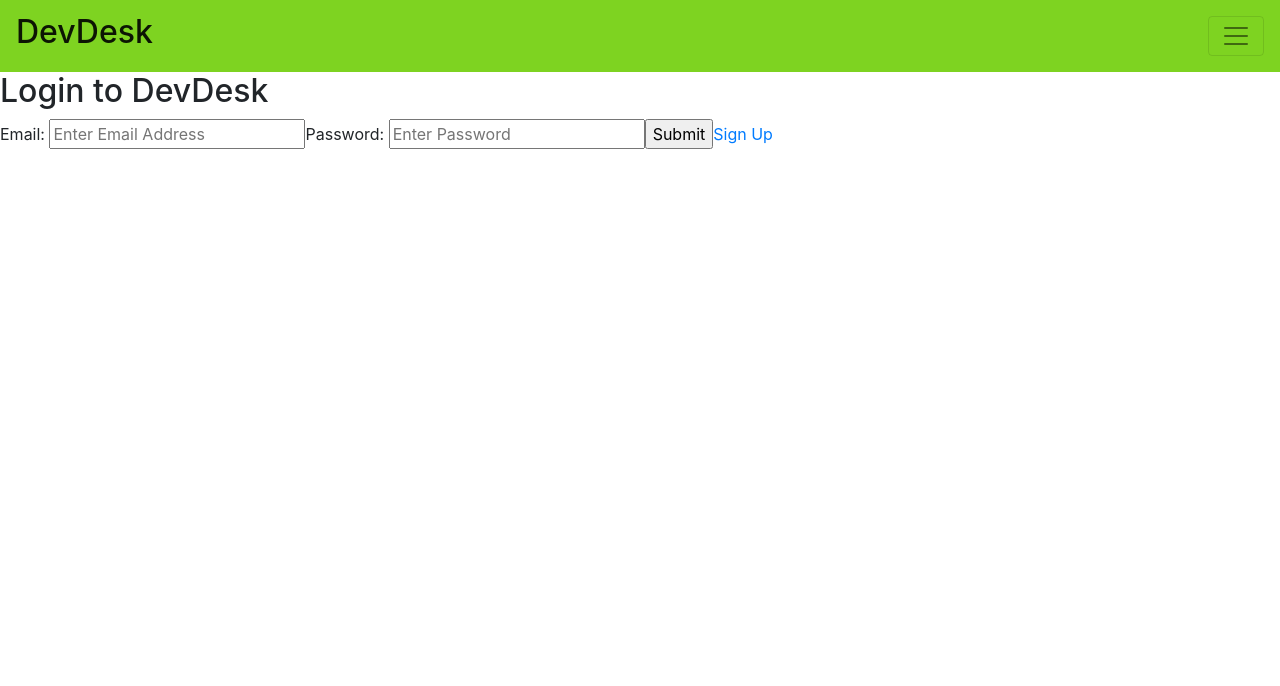
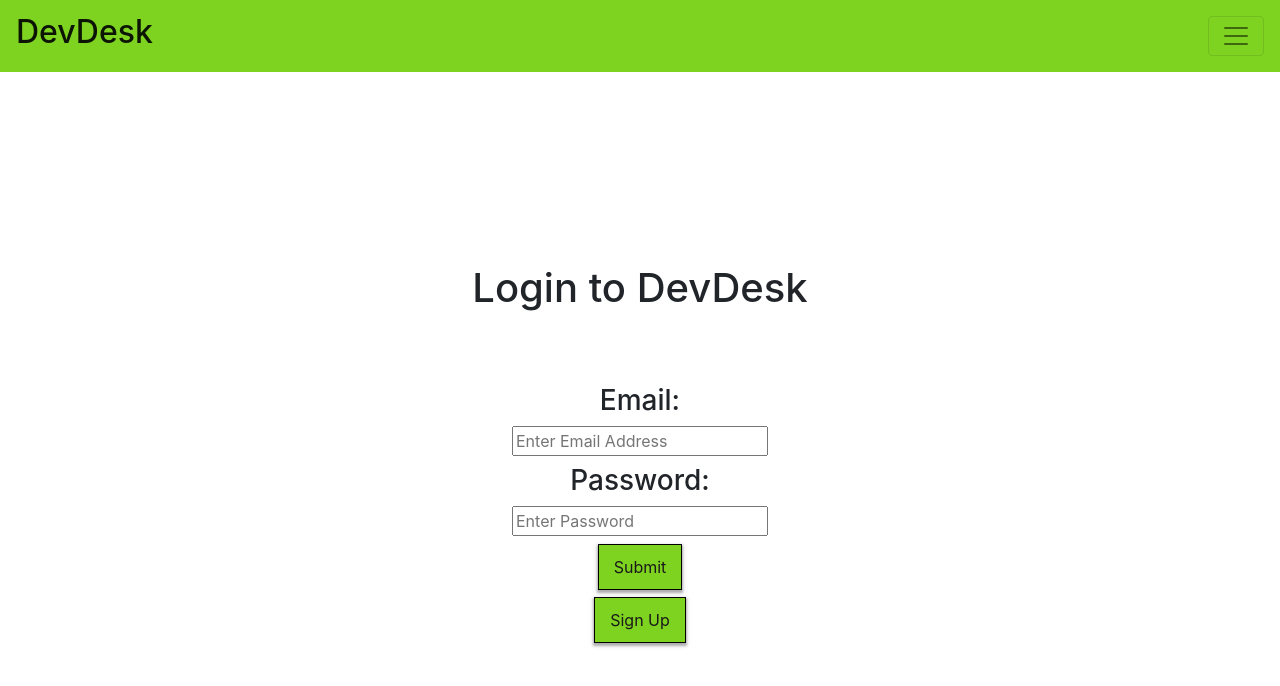
Before and after one commit to Build-Week-Dev-Desk/FrontEnd, a React (Create React App) app in the folder client/: page / in a window 1280 px wide. Shown: the top 686 px of the page. Built offline with nearby package versions, Linux system fonts and the light colour scheme.

Commit message:
Added styling for create new ticket

```diff
--- a/client/src/App.css
+++ b/client/src/App.css
@@ -53,13 +53,15 @@
   transition: all 0.2 ease-in;
   display: flex;
   align-items: center;
-  margin: 0 0 3% 0;
+  margin: 0 auto;
+  margin-bottom: 3%;
 }
 .submitbtn:hover {
   transform: translateY(-1px);
   box-shadow: 0 2px 6px 2px rgba(11, 53, 240, 0.12), 0 2px 3px 2px rgba(0, 0, 0, 0.24);
   background: black;
   color: #7ED321;
+  text-decoration: none;
 }
 .submitbtn:active {
   background: #7ED321;
@@ -75,12 +77,69 @@
   margin: 2% 0 2% 0;
 }
 
-textarea {
-  width: 200px;
-  padding: 15px 22px;
+#description {
+  width: 500px;
+  padding: 10px 10px;
   margin: 10px 5px;
   box-sizing: border-box;
   border: 1px solid #7ED321;
   border-radius: 4px;
   resize: both;
 }
+
+ #solution {
+  width: 500px;
+  padding: 10px 10px;
+  margin: 10px 5px;
+  box-sizing: border-box;
+  border: 1px solid #7ED321;
+  border-radius: 4px;
+  resize: both;
+ }
+
+.navcreate {
+  background: #7ED321;
+  background-image: linear-gradient(-315deg, #7ED321 40%,#7ED321 100%);
+  border: 1px solid black;
+  padding: 10px 15px;
+  font-size: 16px;
+  color: #191919;
+  box-shadow: 0 2px 5px 1px rgba(0, 0, 0, 0.12), 0 2px 2px 1px rgba(0, 0, 0, 0.24);
+  transition: all 0.2 ease-in;
+  display: flex;
+  align-items: center;
+  text-align: center;
+  margin: 0 auto;
+  margin-bottom: 3%;
+  margin-top: 2%;
+  width: 11.5%;
+}
+.navcreate:hover {
+  transform: translateY(-1px);
+  box-shadow: 0 2px 6px 2px rgba(11, 53, 240, 0.12), 0 2px 3px 2px rgba(0, 0, 0, 0.24);
+  background: black;
+  color: #7ED321;
+  text-decoration: none;
+}
+.navcreate:active {
+  background: #7ED321;
+  box-shadow: inset 0px 0px 5px #7ED321;
+   outline: none;
+}
+
+.logintitle {
+  text-align: center;
+  margin-top: 10%;
+}
+.loginpage {
+  display:flex;
+  flex-direction: column;
+  align-items: center;
+  text-align: center;
+  margin-top: 5%;
+}
+
+Link {
+  text-decoration: none;
+  color: black;
+}
--- a/client/src/components/NavBar.js
+++ b/client/src/components/NavBar.js
@@ -25,7 +25,7 @@ function NavBar(props) {
                                     <NavLink href="/mytickets"><h3>My Tickets</h3></NavLink>
                                 </NavItem>
                                 <NavItem>
-                                    <NavLink href="/createticket"><h3>Ask For Help</h3></NavLink>
+                                    <NavLink href="/createticket"><h3>Create New Ticket</h3></NavLink>
                                 </NavItem>
                             </Nav>
                         </Collapse>
--- a/client/src/components/dashboard/CreateTicketForm.js
+++ b/client/src/components/dashboard/CreateTicketForm.js
@@ -88,12 +88,12 @@ function CreateTicketForm(props) {
                 <div className="ticket">
                 <label htmlFor="solution"><h3>What have you tried:</h3></label>
                     <textarea
-                    id="attemptedSolution"
-                    name="attemptedSolution"
+                    id="solution"
+                    name="solution"
                     // onChange={handleChange}
                     ref={register({ required: true })}
                     />
-                    {errors.attemptedSolution && errors.attemptedSolution.type === "required" && (<p>This is required</p>)}
+                    {errors.solution && errors.solution.type === "required" && (<p>This is required</p>)}
                 </div>
                 <button className="submitbtn">Submit Ticket</button>
             </form>
--- a/client/src/components/dashboard/Dashboard.js
+++ b/client/src/components/dashboard/Dashboard.js
@@ -1,5 +1,6 @@
 import React, {useState} from "react";
 import axios from "axios";
+
 
 
 //components
@@ -100,6 +101,9 @@ const Dashboard = props => {
 
   return (
     <div>
+      <div className="subnav">
+        <a className="navcreate" href="/createticket">Create New Ticket</a>
+      </div>
       <div className="profile-area">
         <div>Name: {state.user.name}</div>
         <div>Email: {state.user.email}</div>
--- a/client/src/components/login/LoginForm.js
+++ b/client/src/components/login/LoginForm.js
@@ -17,13 +17,16 @@ const LoginForm = props => {
     }
 
     return(
-        <form onSubmit={handleSubmit(onSubmit)}>
-            <h2>Login to DevDesk</h2>
-            <label>Email: <input type="text" placeholder="Enter Email Address" name="email" ref={register} /></label>
-            <label>Password: <input type="password" placeholder="Enter Password" name="password" ref={register} /></label>
-            <input type="submit" />
-            <Link to="/signup">Sign Up</Link>
+        <div className="loginpage">
+            <h1 className="logintitle">Login to DevDesk</h1>
+        <form className="loginpage" onSubmit={handleSubmit(onSubmit)}>
+
+            <label className="email"><h3>Email:</h3> <input type="text" placeholder="Enter Email Address" name="email" ref={register} /></label>
+            <label className="password"><h3>Password:</h3> <input type="password" placeholder="Enter Password" name="password" ref={register} /></label>
+            <input className="submitbtn" type="submit" />
+            <Link className="submitbtn" to="/signup">Sign Up</Link>
         </form>
+        </div>
     );
 }
 
--- a/package.json
+++ b/package.json
@@ -5,7 +5,6 @@
   "main": "server.js",
   "scripts": {
     "start": "node server.js"
-
   },
   "repository": {
     "type": "git",
```
Also changed, not shown: 1 other file (tests, documents, lock files or other folders). Lines whose indentation alone changed are shown as unchanged.
